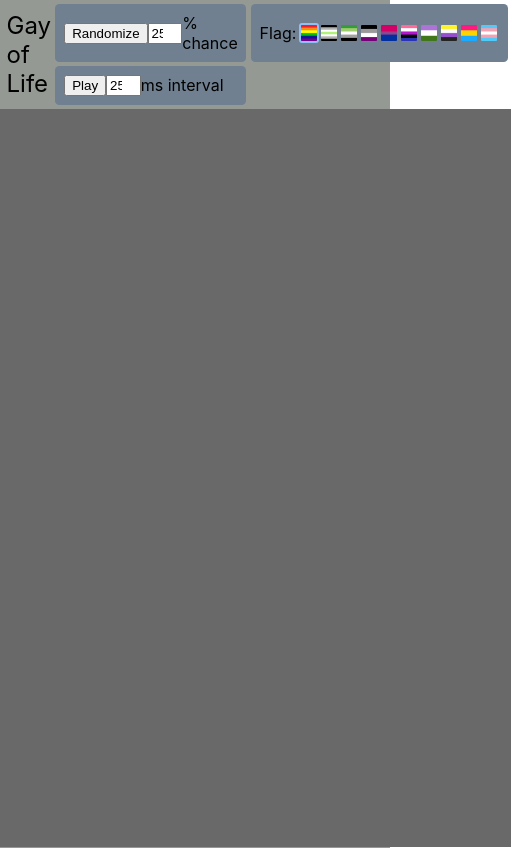
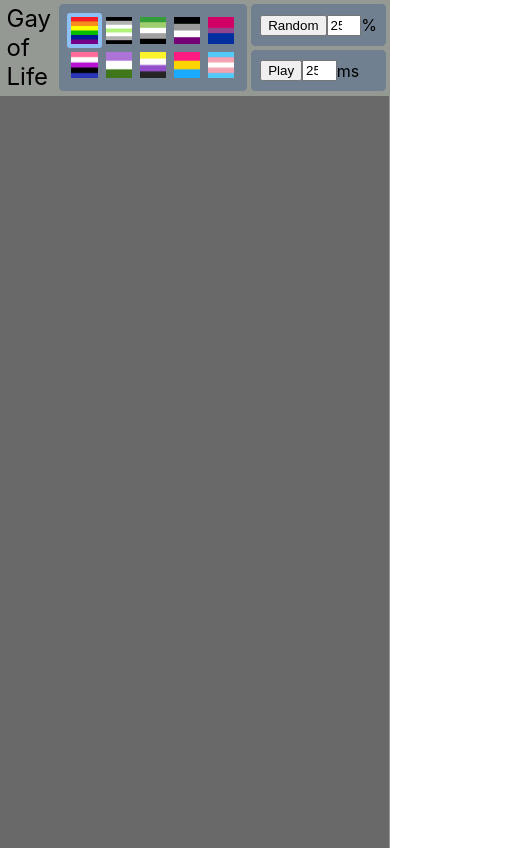
Before and after one commit to ErinCall/gay-of-life, a React (Create React App) app: page / in a window 390 px wide. Shown: the whole page, 512 px wide, since content can reach past the window. Built offline with nearby package versions, Linux system fonts and the light colour scheme.

Commit message:
Squish the header/controls to fit a phone screen
I feel like there's gotta be a better approach to this problem, but I'm
not sure what it is. chest lavvie...

```diff
--- a/src/App.css
+++ b/src/App.css
@@ -41,20 +41,26 @@
   width: 2em;
 }
 
+#Flag-control {
+  display: grid;
+  grid-template-rows: 1fr 1fr;
+  grid-template-columns: repeat(5, 1fr);
+  grid-column-start: 2;
+  grid-column-end: 3;
+  grid-row-start: 1;
+  grid-row-end: 3;
+}
+
 .Flag-button {
-  height: 1em;
+  height: 3ex;
   border-style: solid;
   border-color: transparent;
-  border-width: 0.3ex;
+  border-width: 0.5ex;
   border-radius: 3px;
 }
 
 .Flag-button.active {
   border-color: var(--highlight);
-}
-
-.Flag-button:first-child {
-  margin-left: 0.3ex;
 }
 
 #Head-spacer {
--- a/src/components/FlagControl.js
+++ b/src/components/FlagControl.js
@@ -1,7 +1,6 @@
 export default function FlagControl(props) {
   return (
-    <div className="Game-control">
-      Flag:
+    <div className="Game-control" id="Flag-control">
       {Object.entries(props.flags).map(([name, flag]) => {
         let className = 'Flag-button';
         if (name === props.currentFlag) {
--- a/src/components/RandomControl.js
+++ b/src/components/RandomControl.js
@@ -1,7 +1,7 @@
 export default function RandomControl(props) {
   return (
     <div className="Game-control">
-      <button onClick={props.randomize}> Randomize </button>
+      <button onClick={props.randomize}> Random </button>
       <input
         type="number"
         size="3"
@@ -11,7 +11,7 @@ export default function RandomControl(props) {
         value={Math.round(props.lifeChance)}
         onChange={props.updateLifeChance}
       />
-      % chance
+      %
     </div>
   );
 }
--- a/src/components/TickControl.js
+++ b/src/components/TickControl.js
@@ -11,7 +11,7 @@ export default function TickControl(props) {
         inputmode="numeric"
         value={props.interval}
         onChange={props.updateInterval}
-      />ms interval
+      />ms
     </div>
   );
 }
```
